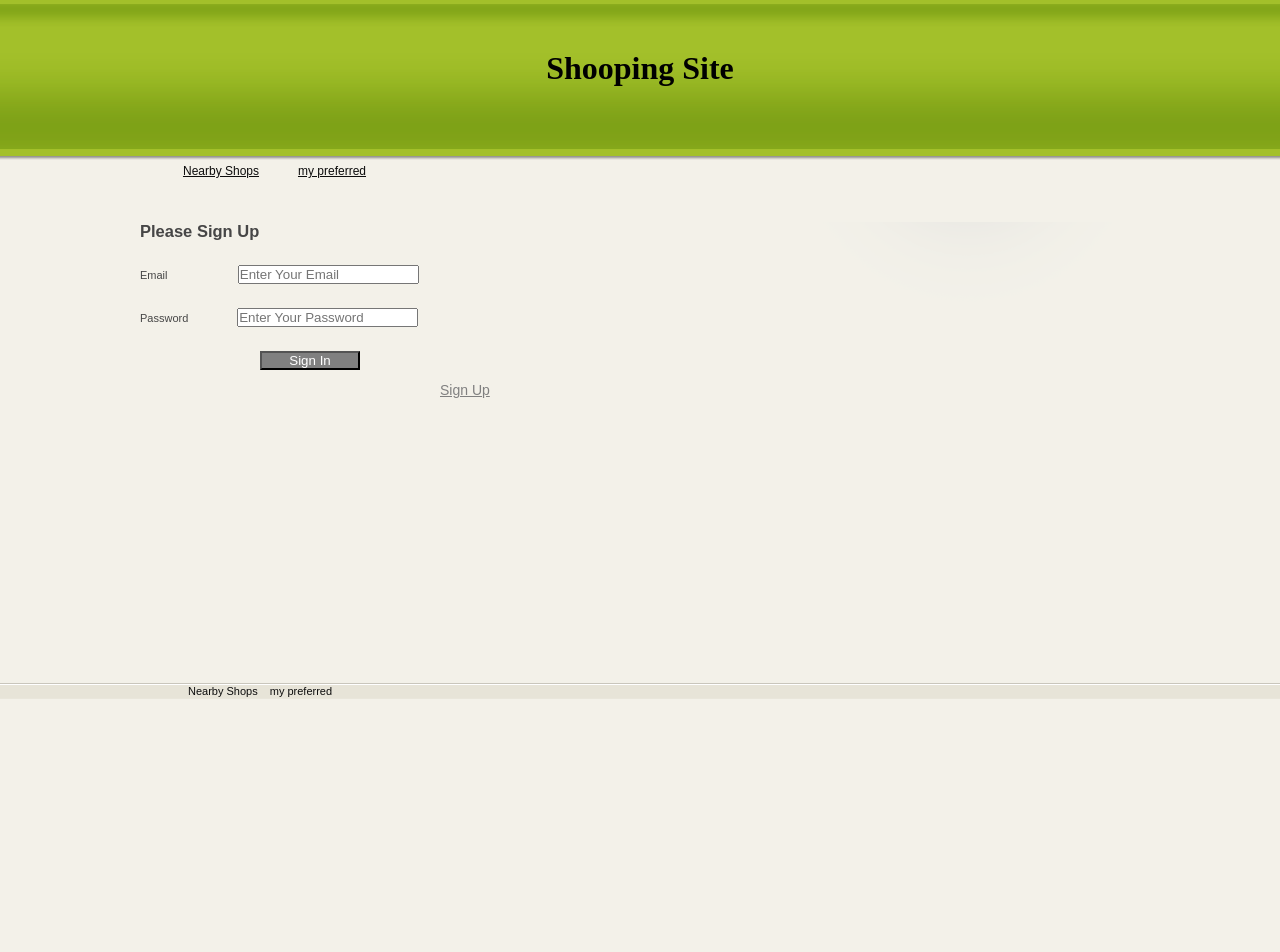
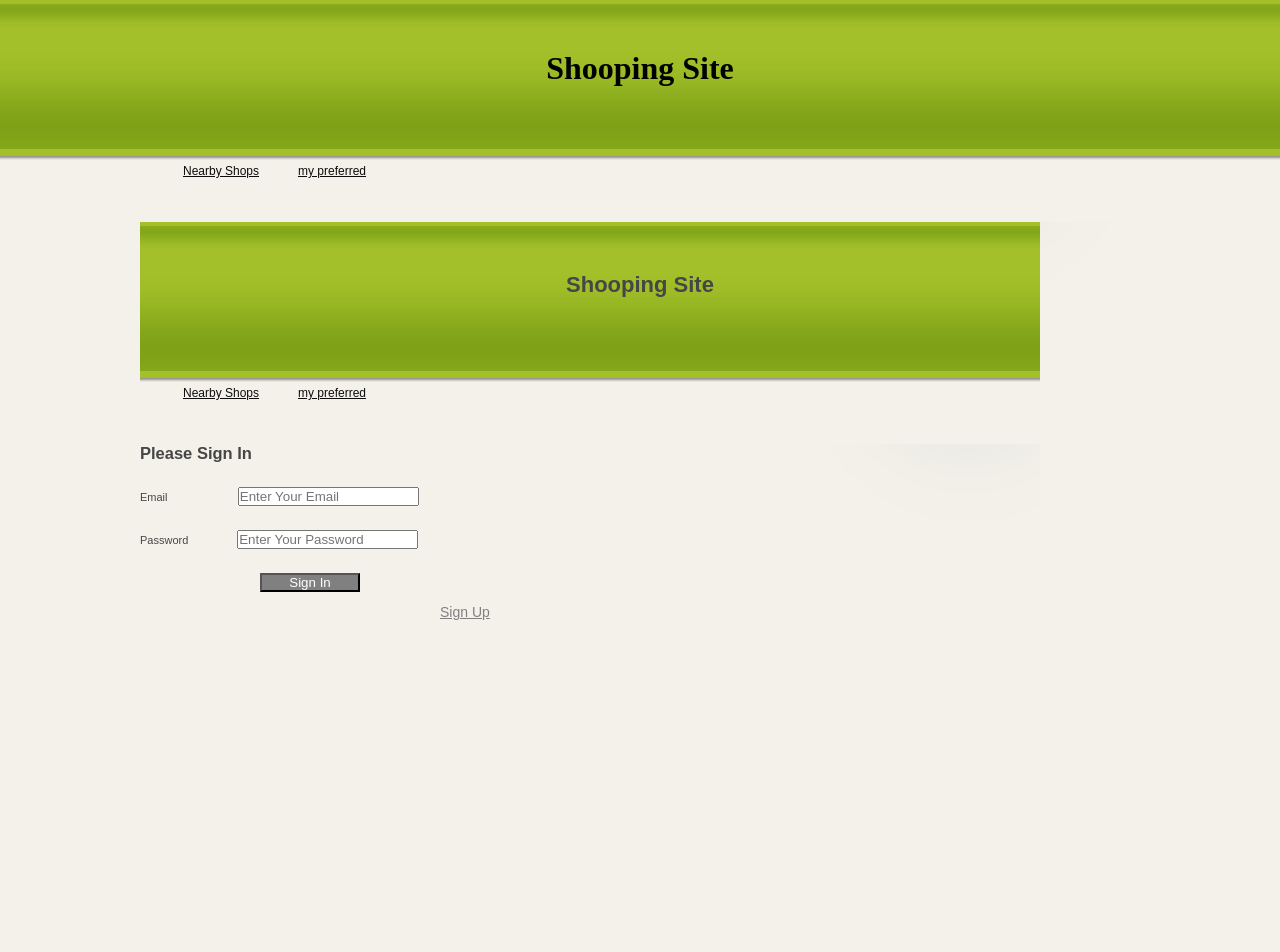
Before and after one commit to waimekazdari/WebAppWithReact, a React (Create React App) app: page / in a window 1280 px wide. Shown: the top 952 px of the page. Before the commit the page ends 800 px from the top, so only its background shows below. Built offline with nearby package versions, Linux system fonts and the light colour scheme.

Commit message:
handle sign in functions

```diff
--- a/src/components/views/signIn/signIn.js
+++ b/src/components/views/signIn/signIn.js
@@ -1,6 +1,8 @@
 import React , {Component} from 'react'
 import SignInForm from './signInForm'
+import Header from '../Header';
 import AuthService from '../../AuthService';
+import PropTypes from 'prop-types'
 
 class SignIn extends Component {
 
@@ -14,11 +16,20 @@ class SignIn extends Component {
     }
       }
 
+      static contextTypes = {
+           router: PropTypes.object
+         }
+
   componentWillMount(){
-    console.log(this.Auth.loggedIn());
             if(this.Auth.loggedIn())
                 this.props.history.replace('/mainPage');
   }
+
+  handleLogout = ()=>{
+      this.Auth.logout()
+      this.context.router.history.push(`/`)
+      //this.props.history.replace('/');
+    }
 
   handleFormSubmit = (eml, psswd)=>{
     var email = eml;
@@ -35,12 +46,33 @@ class SignIn extends Component {
         alert(err);
       })
   }
+  /*
+    //display or not the Sign In link
+  DisplaySignInBtn = ()=>{
+   return this.state.SignInBtn;
+    }
+
+    //display or not the Logout Button
+  DisplayLogoutBtn = ()=>{
+    return this.state.Logout;
+  }*/
 
 
   render() {
 
     return (
-        <SignInForm handleFormSubmit={this.handleFormSubmit}> </SignInForm>
+      <div>
+      <Header  handleLogout = {this.handleLogout}/>
+          <section id="content">
+            <div id="wrapper">
+              <div id="content_inside">
+                <div id="main_block" className="style1">
+                  <SignInForm  handleFormSubmit = {this.handleFormSubmit} />
+                  </div>
+                </div>
+              </div>
+          </section>
+      </div>
     );
   }
 
--- a/src/components/views/signIn/signInForm.js
+++ b/src/components/views/signIn/signInForm.js
@@ -32,7 +32,7 @@ handleFormSubmit = (event)=>{
 
     return(
       <form onSubmit = {this.handleFormSubmit}>
-        <h2 className="form-signin-heading"> Please Sign Up </h2><br/><br/>
+        <h2 className="form-signin-heading"> Please Sign In </h2><br/><br/>
         <label htmlFor="useremail" className="sr-only"> Email &nbsp;&nbsp;&nbsp;&nbsp;&nbsp;&nbsp;&nbsp;&nbsp;&nbsp;&nbsp;&nbsp;&nbsp;&nbsp;&nbsp;&nbsp;&nbsp;&nbsp;&nbsp;&nbsp;&nbsp;&nbsp;&nbsp;</label>
         <input id="useremail" name="useremail" className="form-control" placeholder="Enter Your Email" required="" autoFocus="" /><br/><br/><br/>
         <label htmlFor="password" className="sr-only">Password &nbsp;&nbsp;&nbsp;&nbsp; &nbsp;&nbsp;&nbsp;&nbsp;&nbsp;&nbsp;&nbsp;&nbsp;&nbsp;&nbsp;</label>
```
